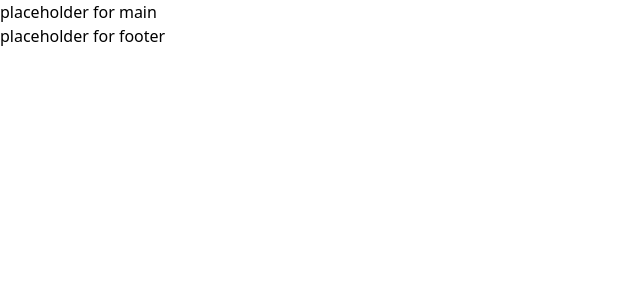
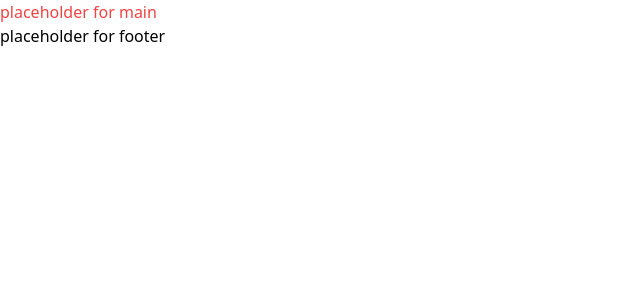
Before and after one commit to ReneOsvaldoCamachoFernandez/photo-portfolio, a Next.js app: page / in a window 1280 px wide. Shown: the top 300 px of the page, without its empty margins (0-640 px from the left). Built offline with nearby package versions, Linux system fonts and the light colour scheme.

Commit message:
2-test-commit

```diff
--- a/pages/index.tsx
+++ b/pages/index.tsx
@@ -9,7 +9,7 @@ export default function Home() {
         <meta name="viewport" content="width=device-width, initial-scale=1" />
         <link rel="icon" href="/favicon.ico" />
       </Head>
-      <main className="">
+      <main className="text-red-500">
         <p>placeholder for main</p>
       </main>
       <footer>
```
